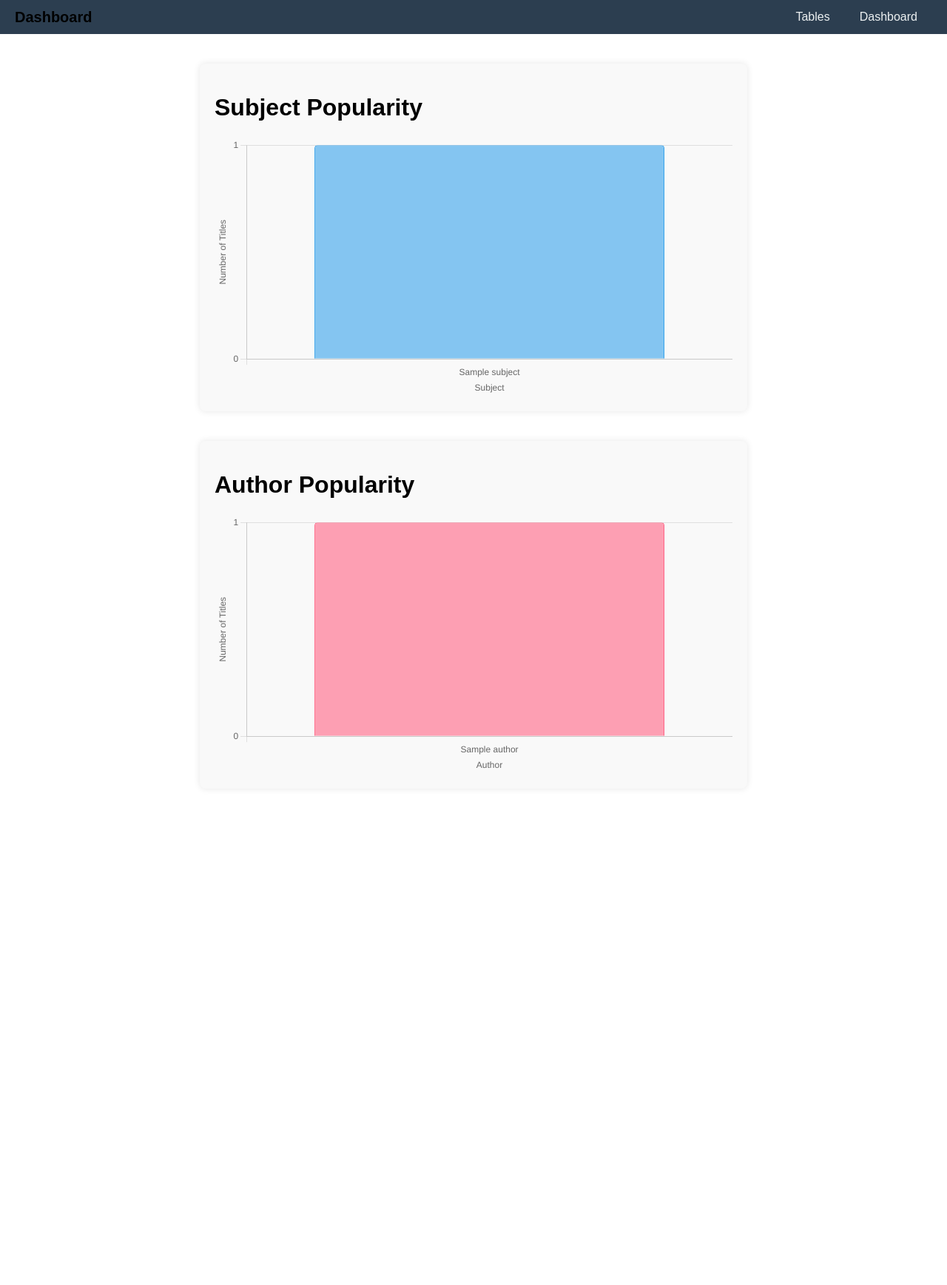
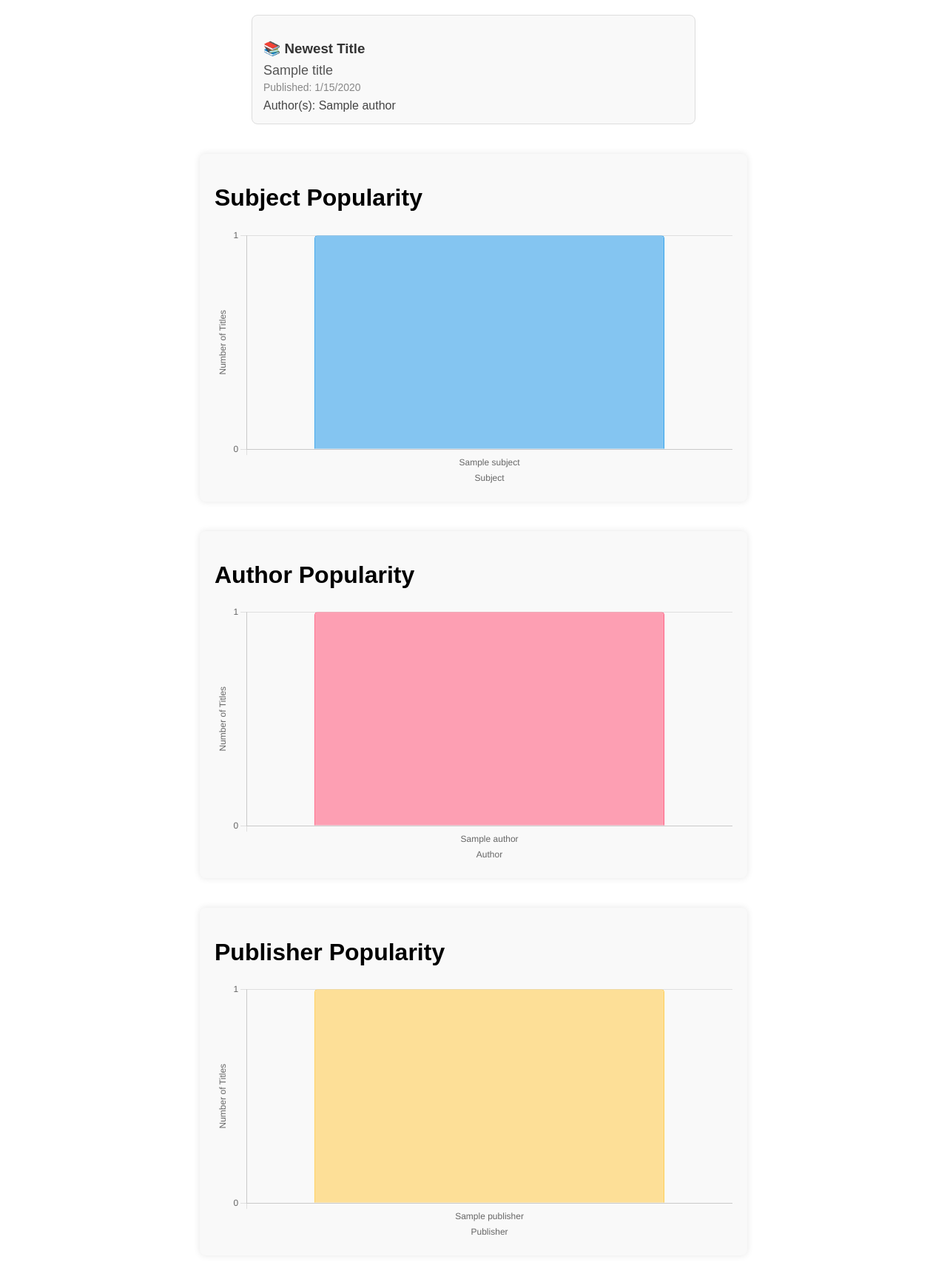
Before and after one commit to ladalar/bookCRUD, a Flask app: page /dash in a window 1280 px wide. Shown: the whole page at 74% size. Before the commit the page ends 1106 px from the top, so only its background shows below. Run offline with Flask 3, Linux system fonts and the light colour scheme; tables that the repository leaves empty hold one stand-in row (Sample ...).

Commit message:
newest-title-authors

```diff
--- a/app.py
+++ b/app.py
@@ -380,6 +380,44 @@ def dash_apop():
     data = [{'author': r[0], 'popularity': r[1]} for r in results]
     return jsonify(data)
 
+@app.route('/dash-ppop')
+def dash_ppop():
+    results = (
+        db.session.query(Publisher.pname, func.count(Title.titleID).label('popularity'))
+        .outerjoin(Title, Publisher.pubID == Title.pubID)
+        .group_by(Publisher.pname)
+        .order_by(func.count(Title.titleID).desc())
+        .all()
+    )
+
+    data = [{'publisher': r[0], 'popularity': r[1]} for r in results]
+    return jsonify(data)
+
+@app.route('/dash-newest-title-authors')
+def dash_newest_title_authors():
+    # Get newest title by pubDate descending
+    newest_title = Title.query.order_by(Title.pubDate.desc()).first()
+    if not newest_title:
+        return jsonify({'message': 'No titles found'}), 404
+
+    # Get authors for that title
+    authors = (
+        db.session.query(Author.aName)
+        .join(TitleAuthor, Author.auID == TitleAuthor.auID)
+        .filter(TitleAuthor.titleID == newest_title.titleID)
+        .all()
+    )
+
+    author_names = [a[0] for a in authors]  # extract author names
+
+    data = {
+        'titleID': newest_title.titleID,
+        'title': newest_title.title,
+        'pubDate': newest_title.pubDate.isoformat() if newest_title.pubDate else None,
+        'authors': author_names
+    }
+    return jsonify(data)
+
 
 
 
--- a/templates/dash.html
+++ b/templates/dash.html
@@ -53,15 +53,25 @@
 <body>
 
     <!-- Navigation Bar -->
-    <div class="navbar">
-        <div class="brand">Dashboard</div>
-        <div class="nav-links">
-            <a href="index">Tables</a>
-            <a href="dash">Dashboard</a>
+    <div style="display: flex; justify-content: center; margin: 20px 0;">
+        <div id="newest-title-authors-container" style="
+            padding: 15px;
+            border: 1px solid #ddd;
+            border-radius: 8px;
+            background: #f9f9f9;
+            max-width: 600px;
+            font-family: Arial, sans-serif;
+            width: 100%;
+            box-sizing: border-box;
+        ">
+            <h3 style="margin-bottom: 8px; color: #333;">📚 Newest Title</h3>
+            <div id="newest-title-authors" style="font-size: 18px; color: #555;">Loading...</div>
+            <div id="newest-pubdate" style="font-size: 14px; color: #888; margin-top: 4px;"></div>
+            <div id="newest-authors" style="font-size: 16px; color: #444; margin-top: 8px;"></div>
         </div>
     </div>
 
-    <!-- Page Content -->
+
     <div id="chartContainer">
         <h1>Subject Popularity</h1>
         <canvas id="popularityChartSubjects"></canvas>
@@ -72,6 +82,10 @@
         <canvas id="popularityChartAuthors"></canvas>
     </div>
 
+    <div id="chartContainer">
+        <h1>Publisher Popularity</h1>
+        <canvas id="popularityChartPublishers"></canvas>
+    </div>
 
     <!-- Chart.js library -->
     <script src="https://cdn.jsdelivr.net/npm/chart.js"></script>
@@ -164,6 +178,74 @@
                 container.innerHTML = '<p>Failed to load author chart data.</p>';
             });
 
+        // Publisher popularity chart
+        fetch('/dash-ppop')
+            .then(res => res.json())
+            .then(data => {
+                const ctx = document.getElementById('popularityChartPublishers').getContext('2d');
+                new Chart(ctx, {
+                    type: 'bar',
+                    data: {
+                        labels: data.map(d => d.publisher),
+                        datasets: [{
+                            label: 'Number of Titles',
+                            data: data.map(d => d.popularity),
+                            backgroundColor: 'rgba(255, 206, 86, 0.6)',
+                            borderColor: 'rgba(255, 206, 86, 1)',
+                            borderWidth: 1,
+                            borderRadius: 4
+                        }]
+                    },
+                    options: {
+                        responsive: true,
+                        scales: {
+                            y: {
+                                beginAtZero: true,
+                                ticks: { precision: 0 },
+                                title: { display: true, text: 'Number of Titles' }
+                            },
+                            x: {
+                                title: { display: true, text: 'Publisher' }
+                            }
+                        },
+                        plugins: {
+                            legend: { display: false },
+                            tooltip: { enabled: true }
+                        }
+                    }
+                });
+            })
+            .catch(err => {
+                console.error('Error loading publisher chart data:', err);
+                const container = document.getElementById('chartContainer');
+                container.innerHTML = '<p>Failed to load publisher chart data.</p>';
+            });
+
+            fetch('/dash-newest-title-authors')
+                .then(response => response.json())
+                .then(data => {
+                    if (data.title) {
+                    document.getElementById('newest-title-authors').textContent = data.title;
+
+                    if (data.pubDate) {
+                        const pubDate = new Date(data.pubDate).toLocaleDateString();
+                        document.getElementById('newest-pubdate').textContent = `Published: ${pubDate}`;
+                    }
+
+                    if (data.authors && data.authors.length > 0) {
+                        document.getElementById('newest-authors').textContent = `Author(s): ${data.authors.join(', ')}`;
+                    } else {
+                        document.getElementById('newest-authors').textContent = 'Author(s): Unknown';
+                    }
+                    } else {
+                    document.getElementById('newest-title-authors').textContent = 'No titles available';
+                    }
+                })
+                .catch(err => {
+                    document.getElementById('newest-title-authors').textContent = 'Error loading newest title and authors';
+                    console.error(err);
+                });
+
     </script>
 
 </body>
```
